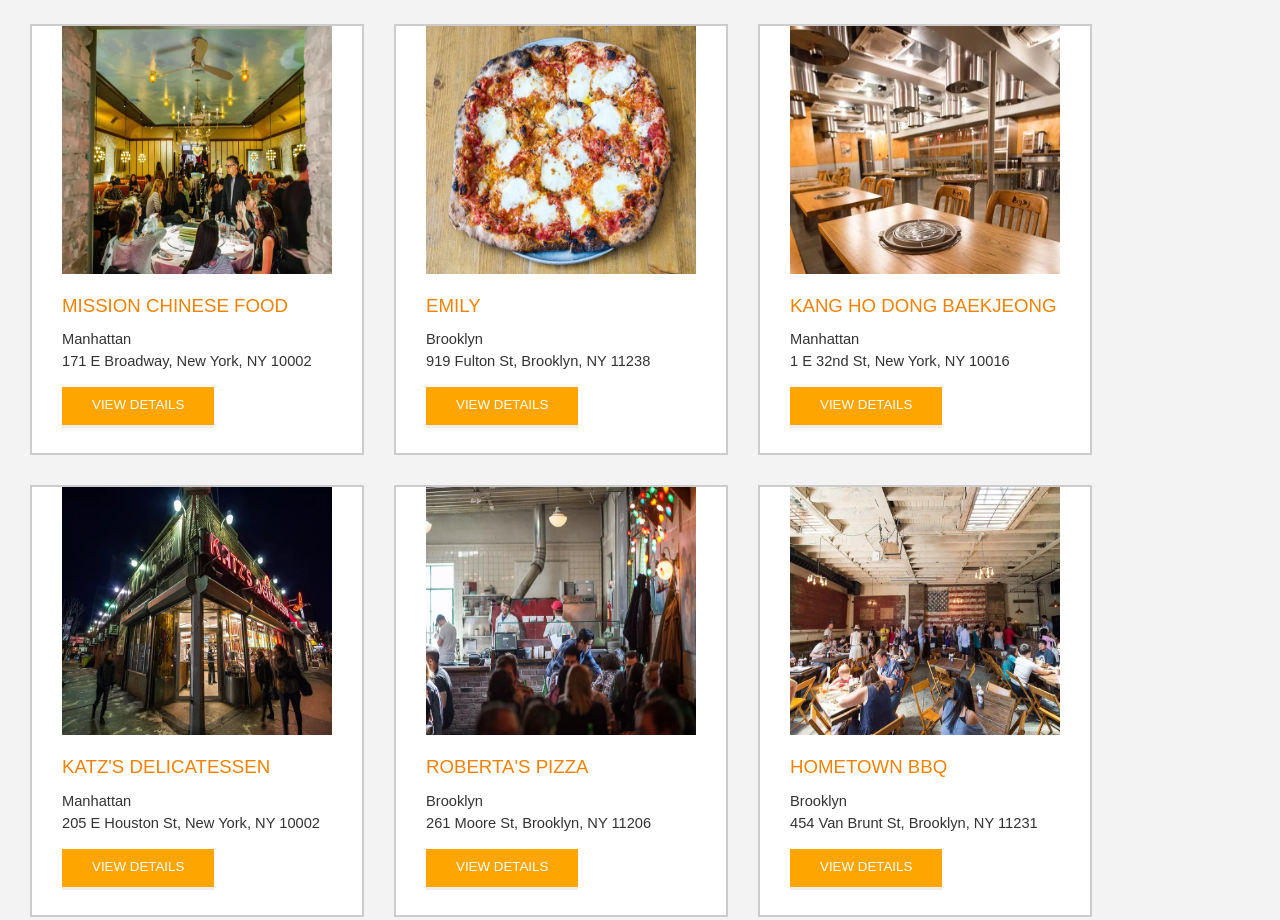
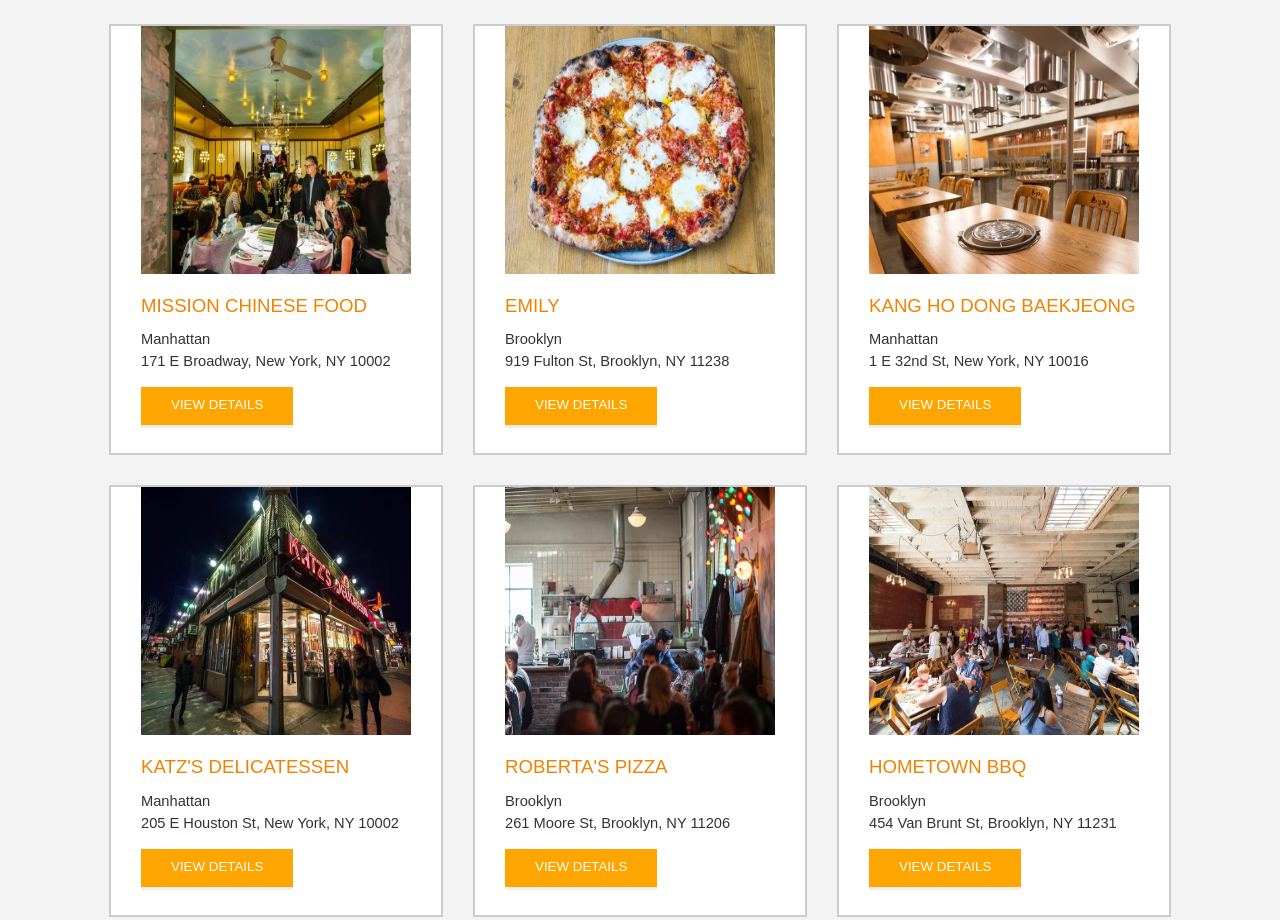
Before and after one commit to rubeun/restaurant-reviews, a plain HTML site: page index.html in a window 1280 px wide. Shown: the part 531-1451 px from the top of the page. Drawn offline with nearby package versions, Linux system fonts and the light colour scheme.

Commit message:
fix: restaurant results centered

```diff
--- a/css/styles.css
+++ b/css/styles.css
@@ -150,6 +150,7 @@ nav h1 a {
   text-align: center;
   display: flex;
   flex-wrap: wrap;
+  justify-content: center;
 }
 #restaurants-list li {
   background-color: #fff;
@@ -318,3 +319,7 @@ nav h1 a {
 @media screen and (min-width: 700px) {
 
 }
+
+@media screen and (min-width: 1200px) {
+
+}
```
